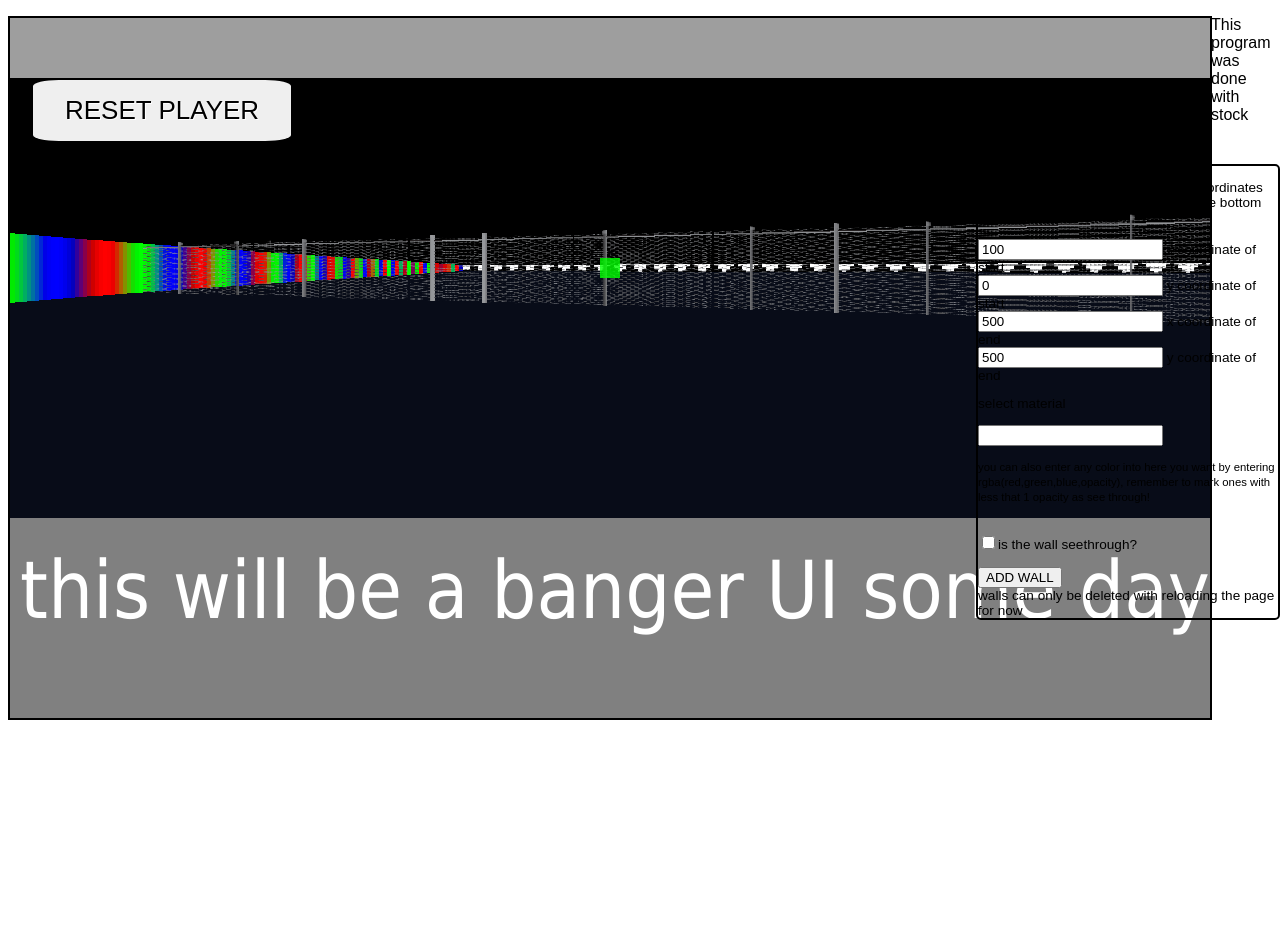
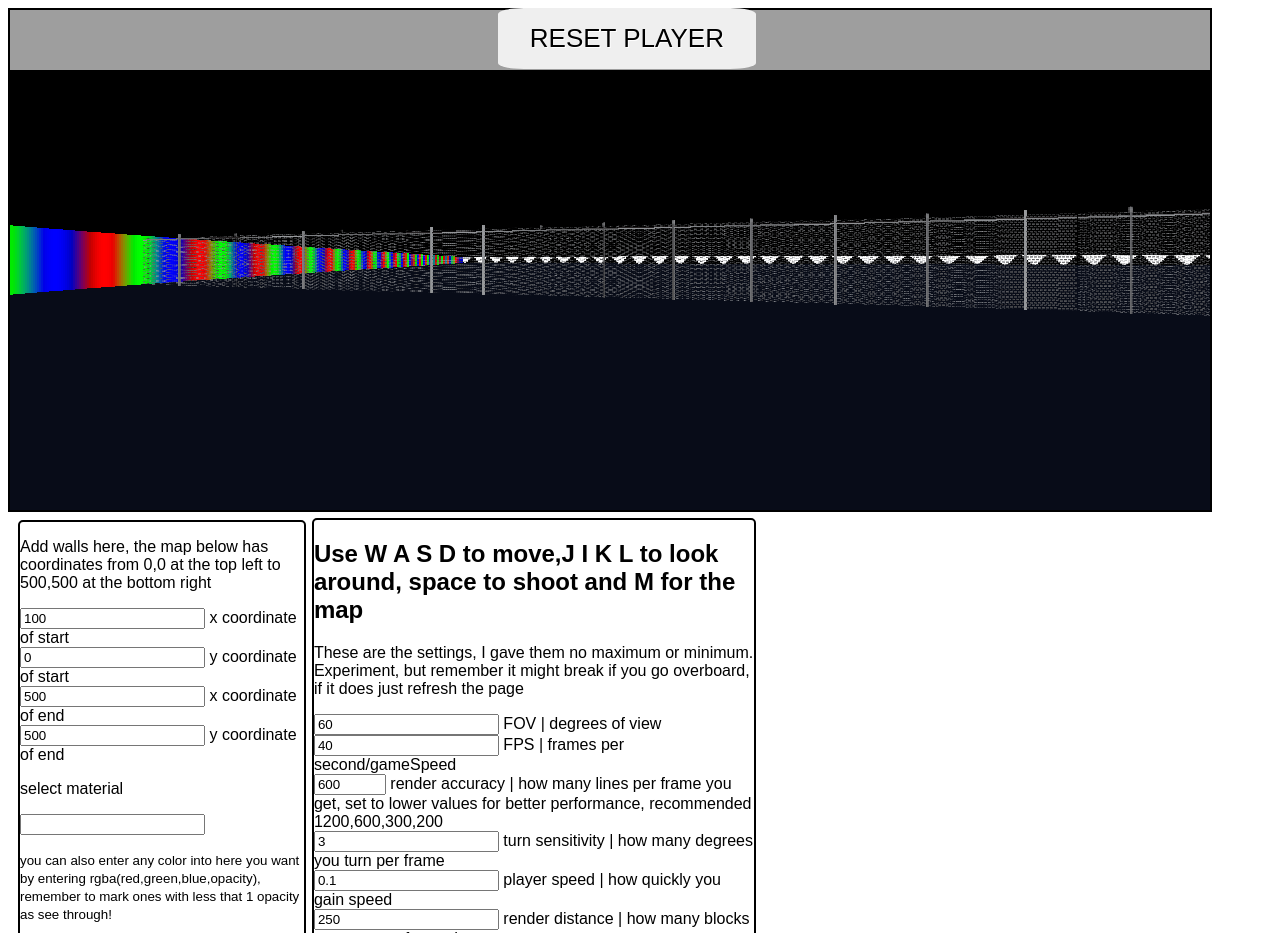
Before and after one commit to EEEGuba/Visual-Studio-code-ACTUAL-JS, a plain HTML site: page RaycasterAttempt/index.html in a window 1280 px wide. Shown: the top 933 px of the page. Before the commit the page ends 800 px from the top, so only its background shows below. Drawn offline with Linux system fonts and the light colour scheme.

Commit message:
added a crosshair and made the site at least fully usable

```diff
--- a/RaycasterAttempt/index.html
+++ b/RaycasterAttempt/index.html
@@ -3,7 +3,6 @@
 
 <head>
   <link rel="stylesheet" href="style.css" />
-  <div id="communicationDiv"></div>
 
 </head>
 
@@ -22,17 +21,16 @@
     CHECK DATA
   </button><br>-->
   <div class="settings">
-    <h2 class="directions">Use W A S D to move,J I K L to look around and space to shoot</h2>
+    <h2 class="directions">Use W A S D to move,J I K L to look around, space to shoot and M for the map</h2>
     <p> These are the settings, I gave them no maximum or minimum. <br>Experiment, but remember it might break if you go
       overboard, if it
       does just refresh the page</p>
     <input value="60" id="fov" type="number"> FOV | degrees of view </input> <br>
     <input value="40" id="fps" type="number"> FPS | frames per second/gameSpeed </input><br>
-    <input min="1" max="1200" value="1200" id="renderAccuracy" type="range"> render accuracy | how many lines per frame
-    you get, set to lower values for better performance </input><br>
+    <input min="1" max="1200" value="600" id="renderAccuracy" type="number"> render accuracy | how many lines per frame you get, set to lower values for better performance, recommended 1200,600,300,200 </input><br>
     <input value="3" id="turnSensitivity" type="number"> turn sensitivity | how many degrees you turn per frame
     </input><br>
-    <input value="0.3" id="stepLength" type="number"> player speed | how quickly you gain speed </input><br>
+    <input value="0.1" id="stepLength" type="number"> player speed | how quickly you gain speed </input><br>
     <input value="250" id="renderDistance" type="number"> render distance | how many blocks you can see forward
     </input><br>
     <input value="1000" id="gameSpeed" type="number"> game speed | how fast the game is, default 1000 lower is faster
@@ -42,10 +40,10 @@
     <input value="true" id="noclip" type="checkbox" checked>noclip | walking through walls <b
       style='color:red;'>(Collision in beta! Avoid corners!)</b></input><br>
     <input value="false" id="gametickPause" type="checkbox">pause framecount | pause animations ect.</input><br>
-    <input value="5" id="recoilSeverity" type="number"> recoil severity | how far you fly back after shooting and how
+    <input value="0.5" id="recoilSeverity" type="number"> recoil severity | how far you fly back after shooting and how
     much the screen shakes
     </input><br>
-    <input value="10" id="maxSpeed" type="number"> max speed | how much you can speed up
+    <input value="20" id="maxSpeed" type="number"> max speed | how much you can speed up
     </input><br>
     <input value="0.05" id="speedDampening" type="number"> speed dampening | how fast you slow down, 0 makes you go on
     ice, 1 is instant
--- a/RaycasterAttempt/script.js
+++ b/RaycasterAttempt/script.js
@@ -57,7 +57,7 @@ class MapPixel {
 
 let fov = 60 //make it even, not odd
 let fps = 40
-let renderAccuracy = 300 //ammount of blocks per frame
+let renderAccuracy = 600 //ammount of blocks per frame
 let turnSensitivity = 3 //degrees turning on click of a or d
 let stepLength = 0.1 //how far you go every frame
 let renderDistance = 250 //impacts how far away a wall has to be to not appear, much longer distances might slow down the game
@@ -113,19 +113,20 @@ const keyMap = {
     'l': 5,
     ' ': 6,
     'i': 7,
-    'k': 8
+    'k': 8,
+    'm': 9
 };
 const myCanvas = /** @type {HTMLCanvasElement} */ (document.getElementById("content"));
 myCanvas.height = 500;
 let canvasHeight = myCanvas.height
 myCanvas.width = 1200;
 const myUI = /** @type {HTMLCanvasElement} */ (document.getElementById("UI"));
-myUI.height = 700;
+myUI.height = 500;
 myUI.width = 1200
 const myMap = /** @type {HTMLCanvasElement} */ (document.getElementById("map"));
 myMap.height = 500;
 myMap.width = 500;
-const ctm = /** @type {CanvasRenderingContext2D} */ (myMap.getContext("2d", { alpha: false }));
+const ctm = /** @type {CanvasRenderingContext2D} */ (myMap.getContext("2d"));
 const ctx = /** @type {CanvasRenderingContext2D} */ (myCanvas.getContext("2d"));
 const ctu = /** @type {CanvasRenderingContext2D} */ (myUI.getContext("2d"));
 
@@ -140,6 +141,8 @@ const skybox = new Image()
 skybox.src = "skybox1.png"
 const testTexture1 = new Image()
 testTexture1.src = "bukit2.png"
+const crosshair = new Image()
+crosshair.src = "crosshair1.png"
 const chainlinkFence = new Image()
 chainlinkFence.src = "chainlink_fence.png"
 
@@ -162,8 +165,7 @@ function drawSkybox(skybox, rotation) {
 }
 UIHandler()
 function UIHandler() {
-    ctu.fillStyle = "rgba(0,255,0,0.8)"
-    ctu.fillRect(myUI.width / 2 - 10, myUI.height / 2 - 110, 20, 20)
+    ctu.drawImage(crosshair, myUI.width / 2 - 10, myUI.height / 2  /*-110*/, 20, 20)
     drawGunAnimation(1, Gun1)
     ctu.fillStyle = "grey"
     ctu.fillRect(0, 500, 1200, 200)
@@ -187,7 +189,9 @@ const controller = {
     5: { key: "l", pressed: false },
     6: { key: " ", pressed: false },
     7: { key: "i", pressed: false },
-    8: { key: "k", pressed: false }
+    8: { key: "k", pressed: false },
+    9: { key: "m", pressed: false }
+
 }
 
 makeLine(100, 100, 400, 400, "material-rainbow", false, "wall")
@@ -195,8 +199,8 @@ makeLine(100, 100, 400, 100, "materialverticalblackwhitesinewave", false, "wall"
 makeLine(400, 100, 400, 400, "material verticalblacklineonwhite", false, "wall")
 makeLine(450, 200, 500, 300, "materialverticalseawave", true, "passThroughMaterial")
 makeLine(100, 200, 300, 400, "pink", false, "wall")
-//makeLine(200, 200, 202, 200, "materialverticalbricks", false, "wall")
-makeLine(198, 200, 301, 200, "materialimagechainlinkFence", true, "wall")
+makeLine(300, 200, 300, 300, "materialimagetestTexture1", false, "wall")
+makeLine(200, 200, 300, 200, "materialimagechainlinkFence", true, "wall")
 makeLine(248, 250, 301, 200, "material-glass", true, "wall")
 document.addEventListener("keydown", (event) => {
     keySwitchboard(event, true, event.shiftKey);
@@ -217,7 +221,7 @@ function moveMaker() {
  */
 function keySwitchboard(event, isDown, isShiftDown) {
     const key = event.key.toLowerCase()
-    if (key.search(/^[wasd jlik]$/g) == 0) {
+    if (key.search(/^[wasd jlikm]$/g) == 0) {
         const index = keyMap[key];
         controller[index].pressed = isDown;
     }
@@ -557,7 +561,7 @@ function materialEncyclopedia(materialName, wallDistanceFromOrigin) {
             return { image: testTexture1, position: position }
         case "imagechainlinkFence":
             const position2 = parseFloat(getDecimalPart(wallDistanceFromOrigin)) * chainlinkFence.width
-            return { image: chainlinkFence, position: position2}
+            return { image: chainlinkFence, position: position2 }
 
         case "rainbow":
             const r = (Math.sin(wallDistanceFromOrigin + currentFrame / 5)) * 255;
@@ -627,10 +631,9 @@ function returnIntersectionDistanceFromOrigin(wallVector, intersectionPoint) {
     return (Math.sqrt((wallVector.start.x - intersectionPoint.x) * (wallVector.start.x - intersectionPoint.x) + (wallVector.start.y - intersectionPoint.y) * (wallVector.start.y - intersectionPoint.y)))
 }
 function drawPlayerOnMap() {
-    drawSquare(playerpos.x, playerpos.y, "magenta", 2, ctm)
+    drawSquare(playerpos.x, playerpos.y, "magenta", 5, ctm)
 }
 function drawMap() {
-
     ctm.clearRect(0, 0, myMap.height, myMap.width)
     /* for (let i = 0; i <= (mapData.length) - 1; i++) {
          for (let j = 0; j <= (mapData[i].length) - 1; j++) {
@@ -686,7 +689,7 @@ function rayCastingReturnWall(startingPoint, angle, length) {
                 element.intersection = a
 
                 relevantVectorMapData.push(element)
-                drawSquare(a.x, a.y, "white", 2, ctm)
+                if (controller[9].pressed) { drawSquare(a.x, a.y, "white", 2, ctm) }
             }
         }
     });
@@ -864,10 +867,14 @@ function gameClock() {
     //   if(animcount<500){testAnim()}
     moveMaker()
     movementExecuter()
-    drawMap()
-    drawPlayerOnMap()
+    if (controller[9].pressed) {
+        drawMap()
+        drawPlayerOnMap()
+    }
+    else {
+        ctm.clearRect(0, 0, myMap.height, myMap.width)
+    }
     drawFrame()
-
 
     if (!gametickPause) { currentFrame++ }
     setTimeout(() => {
--- a/RaycasterAttempt/style.css
+++ b/RaycasterAttempt/style.css
@@ -1,3 +1,7 @@
+body{
+  position:absolute;
+  height: 1430px;
+}
 html *
 {
    color: #000 !important;
@@ -5,14 +9,16 @@ html *
 }
 
 #content,
-#map,
 #UI {
   float: left;
   border: 2px solid black;
 }
-
+#map{
+  position:absolute;
+  top:0px;
+  left: 700px;
+}
 #content {
-  float:left;
   background-image:
   linear-gradient(0deg, rgba(8,12,24,1) 50%, rgba(34,193,195,1) 50%, rgba(0,0,0,1) 50%);
 }
@@ -24,17 +30,17 @@ html *
 }
 .settings {
   border-radius: 5px;
-  margin-left: 5px;
-  margin-top: 5px;
+  right: 0px;
+  top: 510px;
   float: left;
+  position:absolute;
   border: 2px solid black;
-  max-width: 690px;
+  max-width: 440px;
 }
-
 .wallAdder {
-  font-size: 85%;
+  font-size: 100%;
   position:absolute;
-  bottom:180px; right:0;
+  top:510px; right:450px;
   float: right top;
   border-radius: 5px;
   margin-left: 10px;
@@ -45,7 +51,8 @@ html *
 
 .button {
   position:absolute;
-  top:80px; right:20;
+  top:0px;
+  right:0px;
   margin-left: 25px;
   text-shadow: 1px 1px white;
   border-radius: 10%;
```
Also changed, not shown: RaycasterAttempt/crosshair1.png (added).
